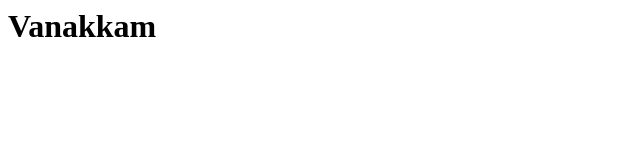
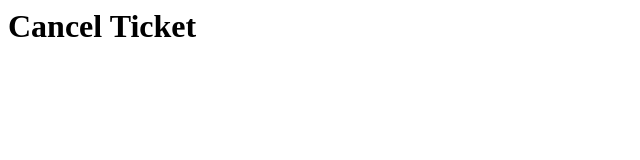
Before and after one commit to josh-jpr/firstproject, a plain HTML site: page CancelTicket.html in a window 1280 px wide. Shown: the whole page, without its empty margins (0-640 px from the left). Drawn offline with Linux system fonts and the light colour scheme.

Commit message:
Changed Title in three pages

```diff
--- a/CancelTicket.html
+++ b/CancelTicket.html
@@ -1,8 +1,8 @@
 <html>
 <head>
-<title>Index</title>
+<title>Cancel Ticket</title>
 </head>
 <body>
-<h1>Vanakkam</h1>
+<h1>Cancel Ticket</h1>
 </body>
 </html>
```
Also changed, not shown: BookTicket.html (+2 -2 lines), Waitlist.html (+2 -2 lines).
